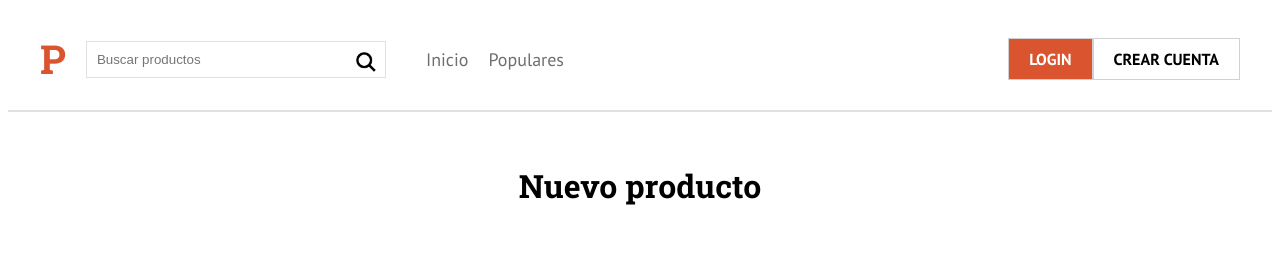
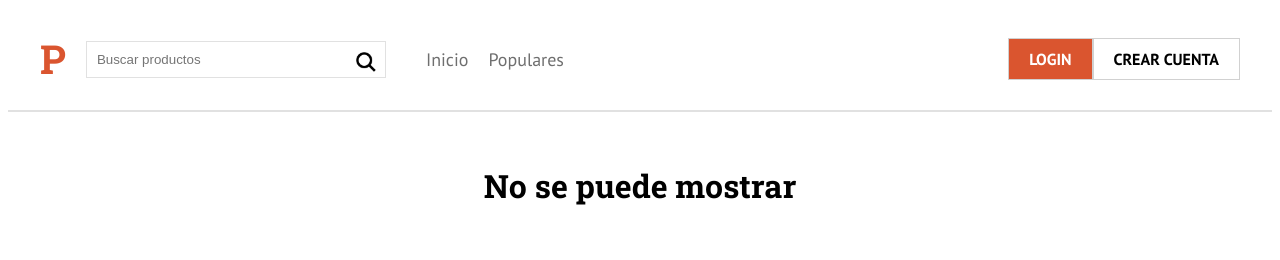
Before and after one commit to eduardo99ja/Product-Hunter-cln, a Next.js app: page /nuevo-producto in a window 1280 px wide. Shown: the top 260 px of the page. Built offline with nearby package versions, Linux system fonts and the light colour scheme; no server answers.

Commit message:
protegiendo ruta de nuevo producto

```diff
--- a/components/layout/Error404.jsx
+++ b/components/layout/Error404.jsx
@@ -3,7 +3,7 @@ const Error404 = () => {
     marginTop: '5rem',
     textAlign: 'center',
   }
-  return <h1 style={style}>Producto no existente</h1>
+  return <h1 style={style}>No se puede mostrar</h1>
 }
 
 export default Error404
--- a/components/ui/Boton.jsx
+++ b/components/ui/Boton.jsx
@@ -1,15 +1,16 @@
 import { useContext } from 'react'
 import { FirebaseContext } from '../../firebase'
 
-const Boton = ({ text, bg, onClick,target,href }) => {
+const Boton = ({ text, bg, onClick }) => {
   const style = {
     backgroundColor: bg ? '#DA552F' : 'white',
     color: bg ? 'white' : '#000',
   }
+  //Meter el componente boton dentro de un <a></a>
   return (
-    <a className='boton' style={style} onClick={onClick} target={ target && '_blank'} href={href && href}>
+    <div className='boton' style={style} onClick={onClick}>
       {text}
-    </a>
+    </div>
   )
 }
 
--- a/pages/nuevo-producto.jsx
+++ b/pages/nuevo-producto.jsx
@@ -8,6 +8,7 @@ import { FirebaseContext } from '../firebase'
 //validacaiones
 import useValidation from '../hooks/useValidation'
 import validarCrearProducto from '../validacion/validarCrearProducto'
+import Error404 from '../components/layout/Error404'
 
 const STATE_INICIAL = {
   nombre: '',
@@ -55,10 +56,10 @@ export default function NuevoProducto() {
       votos: 0,
       comentarios: [],
       creado: Date.now(),
-      creador:{
-        id:usuario.uid,
-        nombre: usuario.displayName
-      }
+      creador: {
+        id: usuario.uid,
+        nombre: usuario.displayName,
+      },
     }
     //insertarlo en la bd
     firebase.db.collection('productos').add(producto)
@@ -98,9 +99,13 @@ export default function NuevoProducto() {
         console.log(error)
       })
   }
+
   return (
     <div>
       <Layout>
+        {!usuario ? (
+          <Error404 />
+        ) : (
           <>
             <h1 className='title_crear_cuenta'>Nuevo producto</h1>
             <form className='formulario' onSubmit={handleSubmit} noValidate>
@@ -191,6 +196,7 @@ export default function NuevoProducto() {
               />
             </form>
           </>
+        )}
       </Layout>
     </div>
   )
```
Also changed, not shown: pages/productos/[id].jsx (+8 -2 lines). Lines whose indentation alone changed are shown as unchanged.
